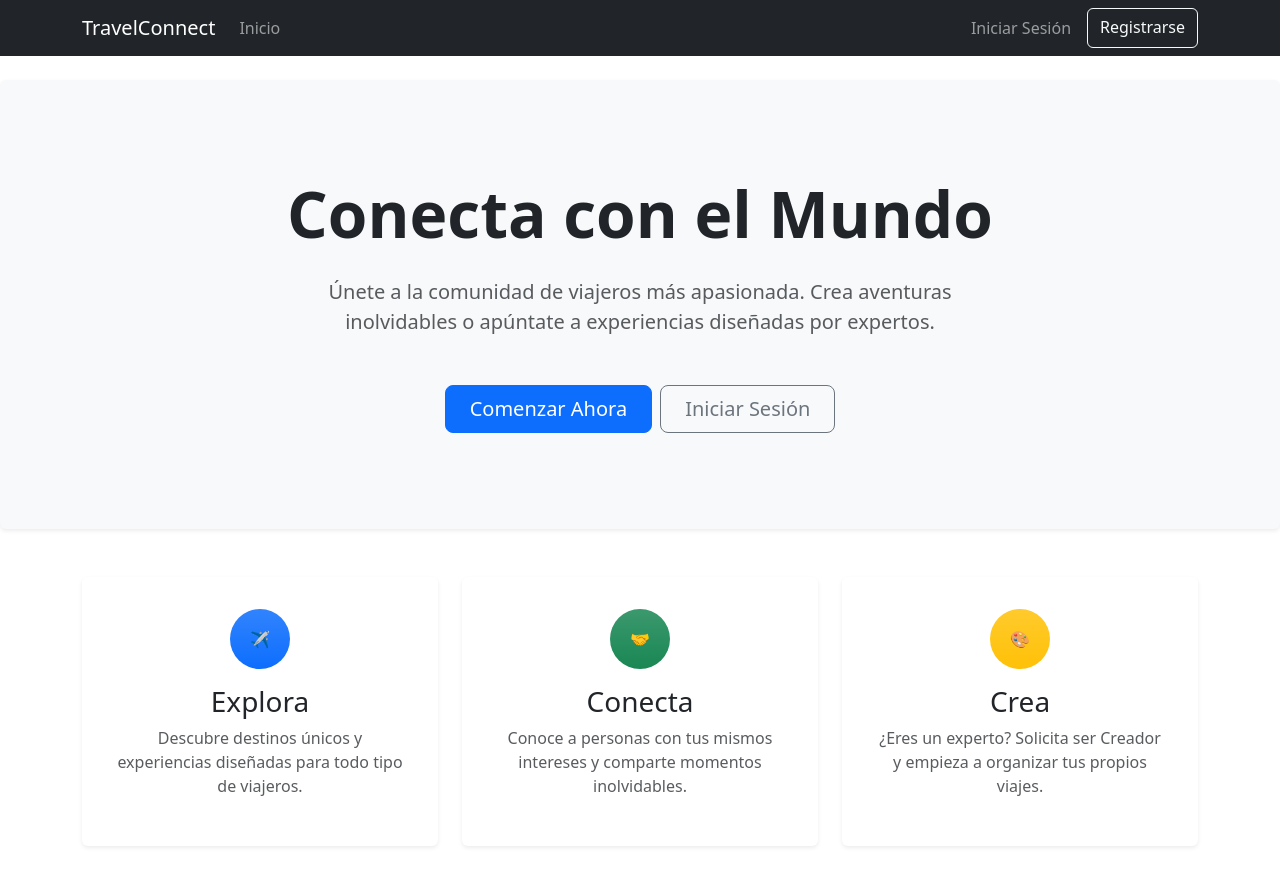
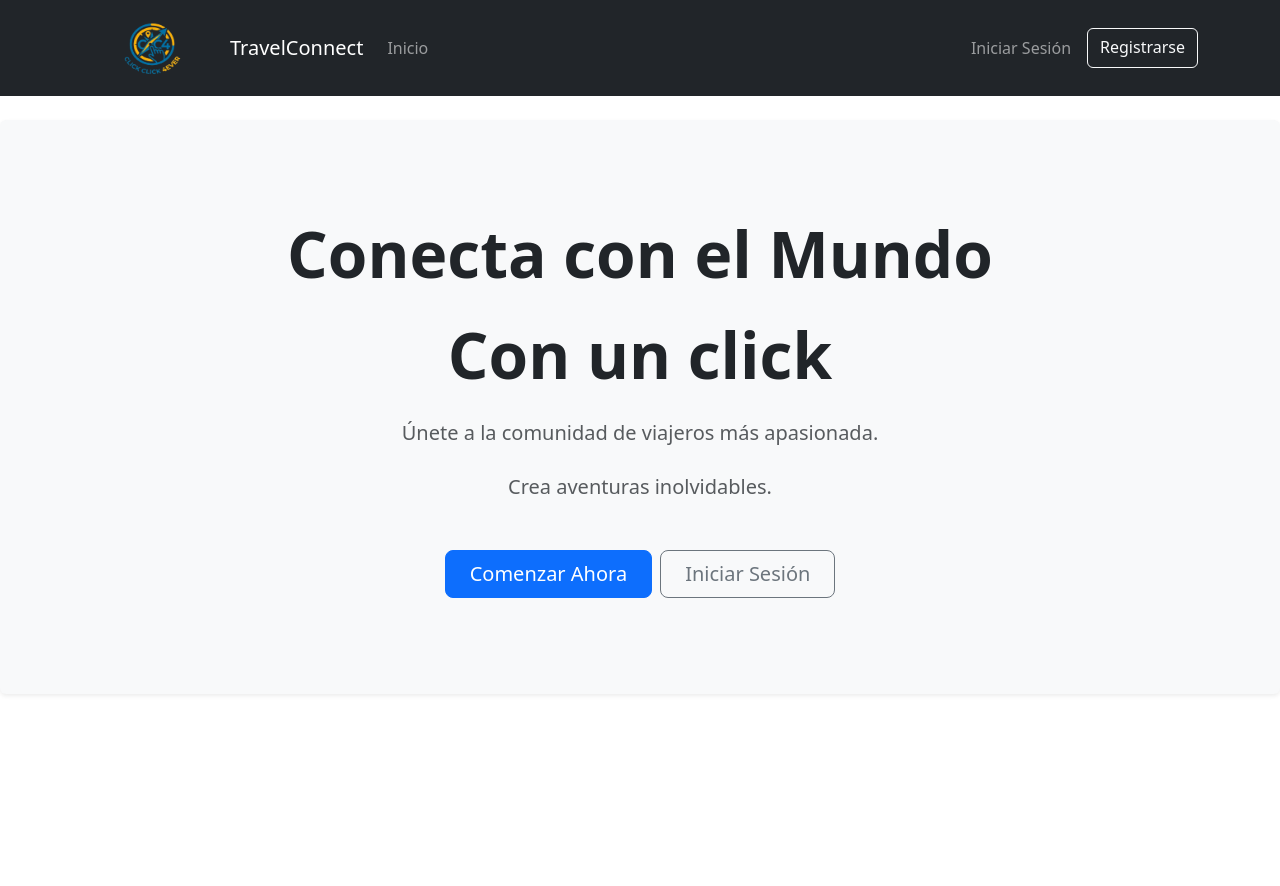
Before and after one commit to SergiCocaA/PJ2-TravelConect, a React app in the folder FrontEnd/: page /homepage in a window 1280 px wide. Shown: the top 886 px of the page. After the commit the page ends 840 px from the top, so only its background shows below. Built offline with nearby package versions, Linux system fonts and the light colour scheme; the HTML template or start-up script is replaced by a standard one.

Commit message:
feat: Add initial homepage and navigation bar components, integrating user authentication and dynamic links.

```diff
--- a/FrontEnd/src/componentes/diseno/barraNav.jsx
+++ b/FrontEnd/src/componentes/diseno/barraNav.jsx
@@ -2,6 +2,7 @@ import React, { useContext } from 'react';
 import { Navbar, Nav, Container, NavDropdown, Button } from 'react-bootstrap';
 import { Link, useNavigate } from 'react-router-dom';
 import { AuthContext } from '../../contexto/auth';
+import logo from '../../assets/logo.png';
 
 const BarraNavegacion = () => {
   const { usuario, logout } = useContext(AuthContext);
@@ -15,7 +16,16 @@ const BarraNavegacion = () => {
   return (
     <Navbar bg="dark" variant="dark" expand="lg" sticky="top">
       <Container>
-        <Navbar.Brand as={Link} to="/">TravelConnect</Navbar.Brand>
+        <Navbar.Brand as={Link} to="/" className="d-flex align-items-center">
+          <img
+            src={logo}
+            width="140"
+            height="70"
+            className="d-inline-block align-top me-2"
+            alt="Logo click click"
+          />
+          TravelConnect
+        </Navbar.Brand>
         <Navbar.Toggle aria-controls="basic-navbar-nav" />
         <Navbar.Collapse id="basic-navbar-nav">
           <Nav className="me-auto">
--- a/FrontEnd/src/paginas/paginaInicio.jsx
+++ b/FrontEnd/src/paginas/paginaInicio.jsx
@@ -8,14 +8,17 @@ const PaginaInicio = () => {
 
   return (
     <div className="homepage">
-      {/* Hero Section */}
-      <section className="py-5 text-center bg-light mb-5 rounded shadow-sm">
+      <section className="py-5 text-center bg-light rounded shadow-sm">
         <Container>
           <Row className="py-lg-5">
             <Col lg={8} md={10} className="mx-auto">
               <h1 className="display-3 fw-bold mb-4">Conecta con el Mundo</h1>
+              <h1 className="display-3 fw-bold mb-4">Con un click</h1>
+              <p className="lead text-muted mb-4">
+                Únete a la comunidad de viajeros más apasionada.
+              </p>
               <p className="lead text-muted mb-5">
-                Únete a la comunidad de viajeros más apasionada. Crea aventuras inolvidables o apúntate a experiencias diseñadas por expertos.
+                Crea aventuras inolvidables.
               </p>
               <div className="d-grid gap-2 d-sm-flex justify-content-sm-center">
                 {!usuario ? (
@@ -37,45 +40,6 @@ const PaginaInicio = () => {
           </Row>
         </Container>
       </section>
-
-      {/* Features Section */}
-      <Container className="mb-5">
-        <Row className="g-4 text-center">
-          <Col md={4}>
-            <Card className="h-100 border-0 shadow-sm p-3">
-              <Card.Body>
-                <div className="feature-icon bg-primary bg-gradient text-white mb-3 rounded-circle d-inline-flex align-items-center justify-content-center" style={{ width: '60px', height: '60px' }}>
-                  ✈️
-                </div>
-                <h3>Explora</h3>
-                <p className="text-muted">Descubre destinos únicos y experiencias diseñadas para todo tipo de viajeros.</p>
-              </Card.Body>
-            </Card>
-          </Col>
-          <Col md={4}>
-            <Card className="h-100 border-0 shadow-sm p-3">
-              <Card.Body>
-                <div className="feature-icon bg-success bg-gradient text-white mb-3 rounded-circle d-inline-flex align-items-center justify-content-center" style={{ width: '60px', height: '60px' }}>
-                  🤝
-                </div>
-                <h3>Conecta</h3>
-                <p className="text-muted">Conoce a personas con tus mismos intereses y comparte momentos inolvidables.</p>
-              </Card.Body>
-            </Card>
-          </Col>
-          <Col md={4}>
-            <Card className="h-100 border-0 shadow-sm p-3">
-              <Card.Body>
-                <div className="feature-icon bg-warning bg-gradient text-white mb-3 rounded-circle d-inline-flex align-items-center justify-content-center" style={{ width: '60px', height: '60px' }}>
-                  🎨
-                </div>
-                <h3>Crea</h3>
-                <p className="text-muted">¿Eres un experto? Solicita ser Creador y empieza a organizar tus propios viajes.</p>
-              </Card.Body>
-            </Card>
-          </Col>
-        </Row>
-      </Container>
     </div>
   );
 };
```
Also changed, not shown: FrontEnd/src/assets/logo.png (added).
